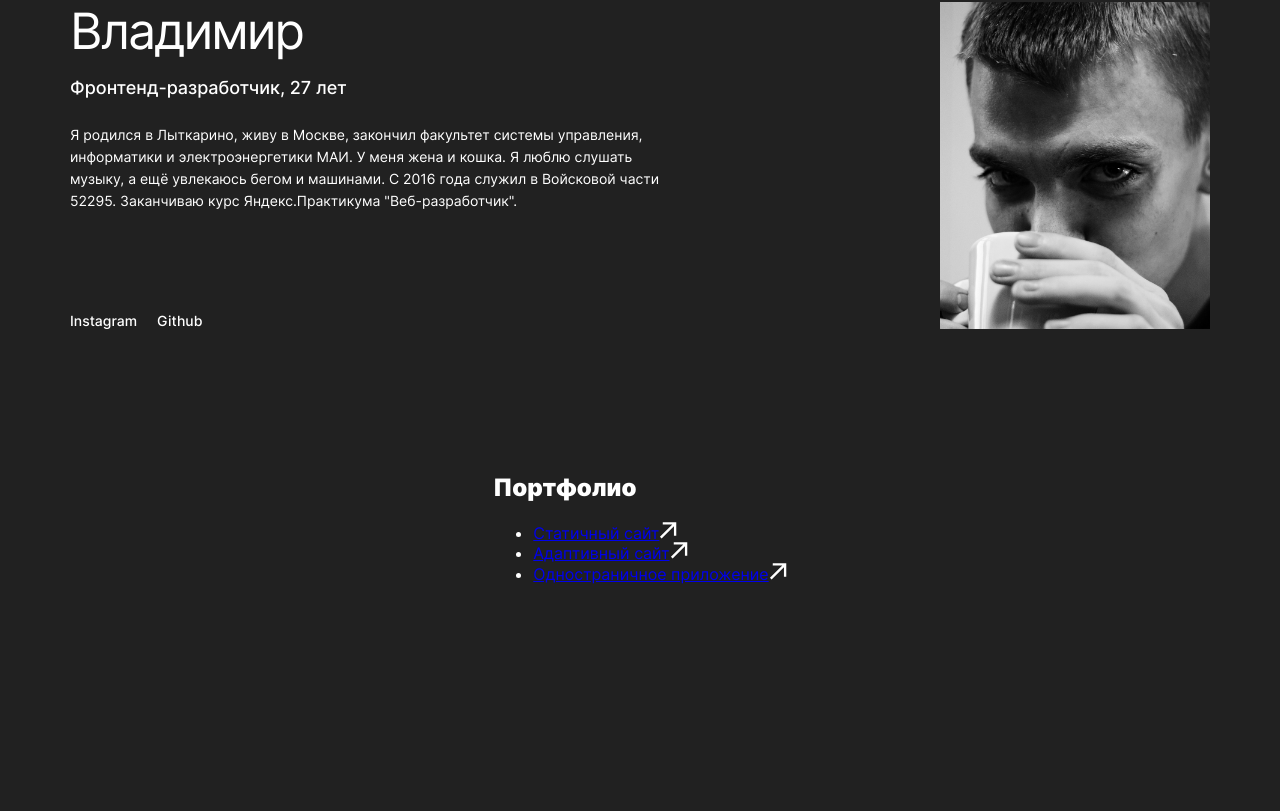
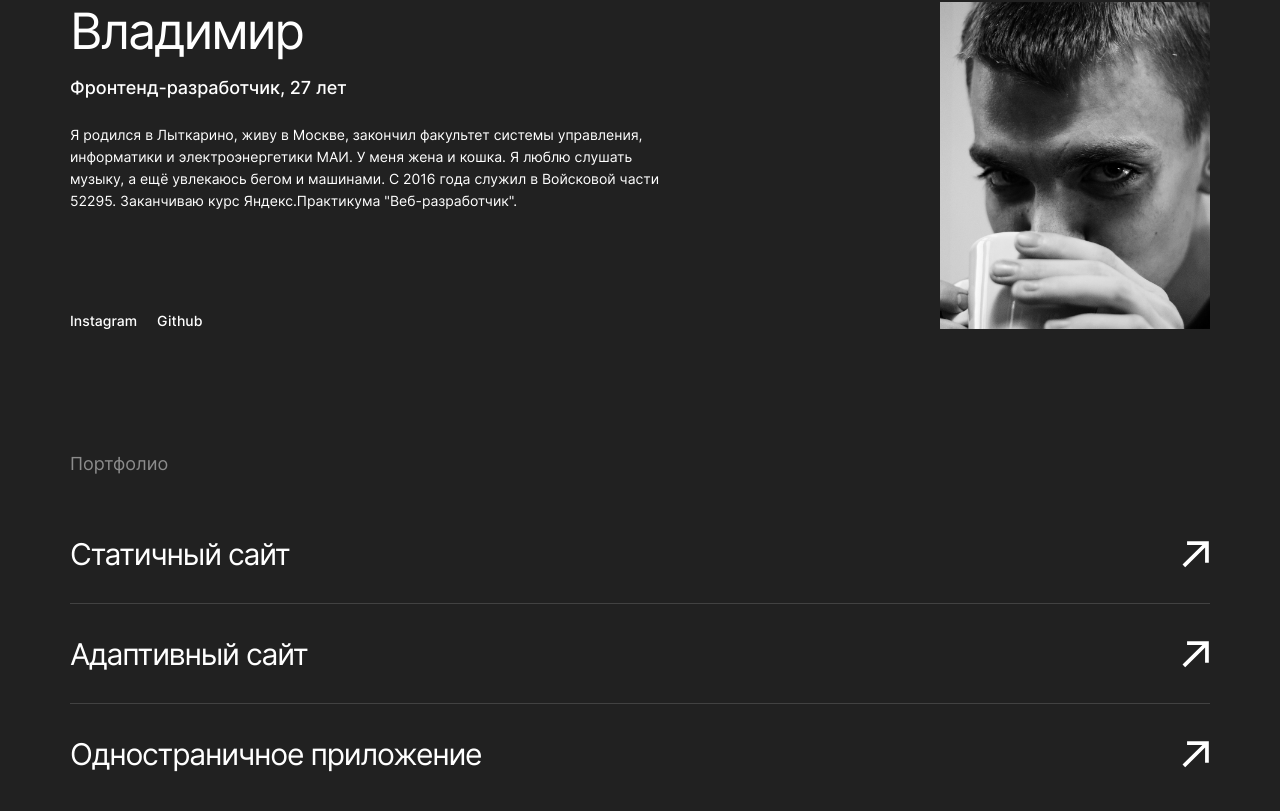
Before and after one commit to Vovkasquid/movies-explorer-frontend, a React (Create React App) app: page / in a window 1280 px wide. Shown: the part 2146-2957 px from the top of the page. Before the commit the page ends 2745 px from the top, so only its background shows below. Built offline with nearby package versions, Linux system fonts and the light colour scheme.

Commit message:
feat: сделать стилизацию компонента Portfolio

```diff
--- a/src/components/Portfolio/Portfolio.css
+++ b/src/components/Portfolio/Portfolio.css
@@ -0,0 +1,70 @@
+.portfolio {
+  width: 100%;
+  display: flex;
+  flex-direction: column;
+  align-items: center;
+  justify-content: center;
+  box-sizing: border-box;
+  padding: 0 70px 125px 70px;
+}
+
+.portfolio__header {
+  width: 100%;
+  text-align: left;
+  font-weight: normal;
+  font-size: 18px;
+  line-height: 20px;
+  color: hsla(0, 0%, 55%, 1);
+  mix-blend-mode: normal;
+  margin: 0 0 50px 0;
+}
+
+.portfolio__list {
+  width: 100%;
+  display: flex;
+  flex-direction: column;
+  justify-content: center;
+  align-items: center;
+  list-style: none;
+  margin: 0;
+  padding: 0;
+}
+
+.portfolio__item {
+  width: 100%;
+  display: flex;
+  justify-content: space-between;
+  align-items: center;
+  padding-bottom: 19px;
+  margin-bottom: 20px;
+  border-bottom : 1px solid hsla(0, 0%, 26%, 1);
+}
+
+.portfolio__item:last-child {
+  padding: 0px;
+  border: none;
+  margin: 0;
+}
+
+.portfolio__link {
+  text-decoration: none;
+  display: flex;
+  justify-content: space-between;
+  align-items: center;
+  width: 100%;
+}
+
+.portfolio__link-title {
+  font-weight: normal;
+  font-size: 30px;
+  line-height: 50px;
+  letter-spacing: -0.04em;
+  color: hsla(0, 0%, 100%, 1);
+  margin: 0;
+}
+
+.portfolio__link-arrow {
+  width: 29px;
+  height: 60px;
+  object-fit: contain;
+}
--- a/src/components/Portfolio/Portfolio.jsx
+++ b/src/components/Portfolio/Portfolio.jsx
@@ -14,9 +14,9 @@ export default function Portfolio() {
             target="_blank"
             rel="noopener noreferrer"
           >
-            Статичный сайт
+            <h3 className="portfolio__link-title">Статичный сайт</h3>
+            <img src={arrowImage} alt="изображение стрелочки" className="portfolio__link-arrow" />
           </a>
-          <img src={arrowImage} alt="изображение стрелочки" className="portfolio__link-arrow" />
         </li>
         <li className="portfolio__item">
           <a
@@ -25,9 +25,9 @@ export default function Portfolio() {
             target="_blank"
             rel="noopener noreferrer"
           >
-            Адаптивный сайт
+            <h3 className="portfolio__link-title">Адаптивный сайт</h3>
+            <img src={arrowImage} alt="изображение стрелочки" className="portfolio__link-arrow" />
           </a>
-          <img src={arrowImage} alt="изображение стрелочки" className="portfolio__link-arrow" />
         </li>
         <li className="portfolio__item">
           <a
@@ -36,9 +36,9 @@ export default function Portfolio() {
             target="_blank"
             rel="noopener noreferrer"
           >
-            Одностраничное приложение
+            <h3 className="portfolio__link-title">Одностраничное приложение</h3>
+            <img src={arrowImage} alt="изображение стрелочки" className="portfolio__link-arrow" />
           </a>
-          <img src={arrowImage} alt="изображение стрелочки" className="portfolio__link-arrow" />
         </li>
       </ul>
     </section>
```
